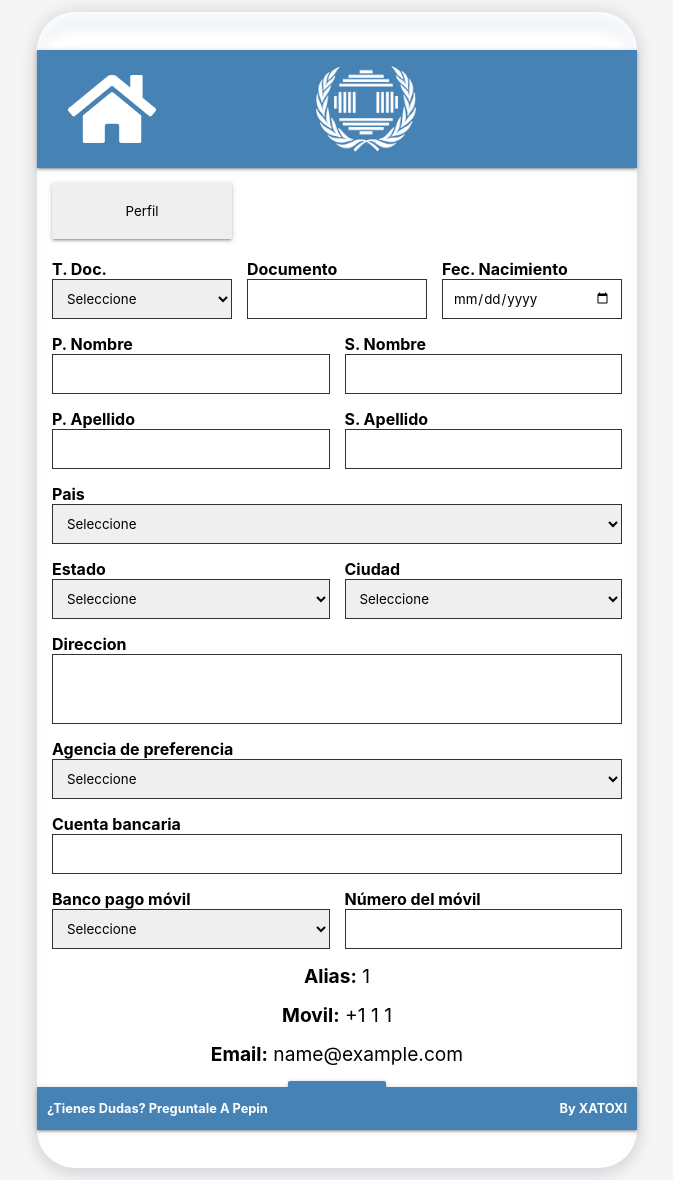
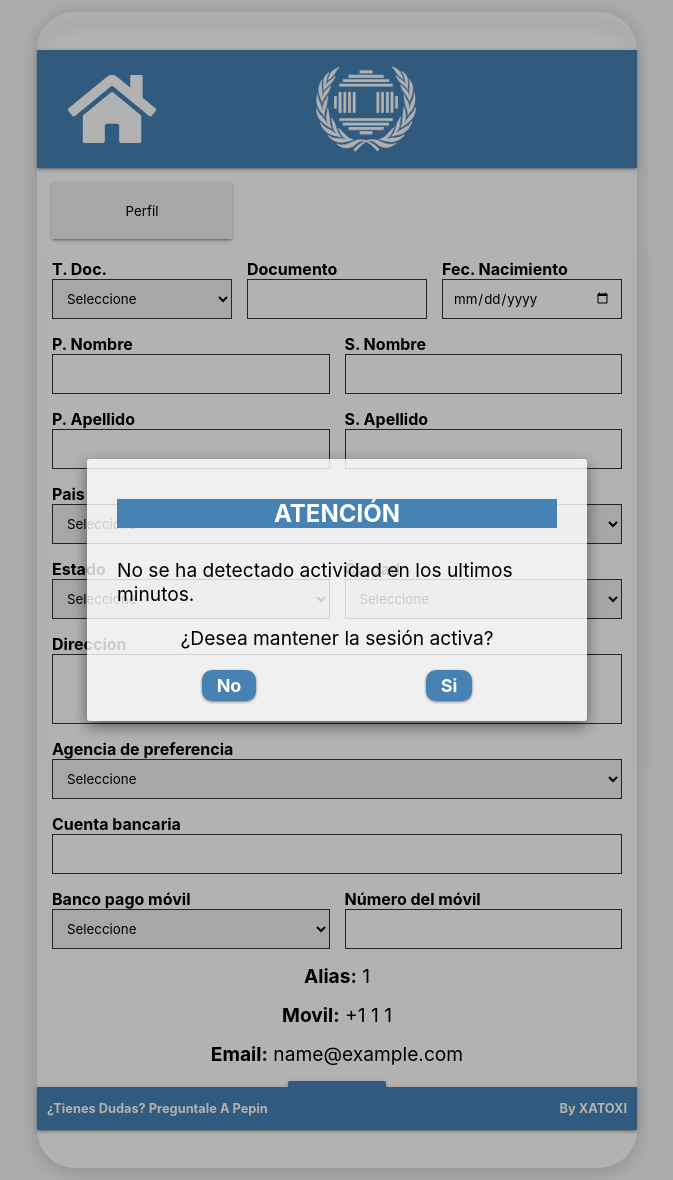
Before and after one commit to LenoviMAD/Xatoxi, a PHP site: page /perfil.php in a window 1280 px wide. Shown: the whole page, without its empty margins (303-976 px from the left). Run offline with PHP 8.4, Linux system fonts and the light colour scheme; the visitor is signed in with stand-in values (Sample User, id 1); data that the repository does not hold is empty.

Commit message:
Timer finalizado

```diff
--- a/cambio.php
+++ b/cambio.php
@@ -45,5 +45,6 @@ include './modals/operationSummary.php';
 include './modals/modalOtpVerification.php';
 include './modals/modalSuccess.php';
 include './modals/modalWrong.php';
+include './modals/modalInactividad.php';
 
 xpresentationLayer::endHtml();
--- a/css/helpers.css
+++ b/css/helpers.css
@@ -73,6 +73,7 @@ label.required:after {
 .mb15 {
     margin-bottom: 15px;
 }
+
 .pb15 {
     padding-bottom: 15px;
 }
@@ -101,3 +102,8 @@ label.required:after {
     grid-row: 1;
     text-align: end;
 }
+
+.spc-ard {
+    display: flex;
+    justify-content: space-around;
+}
--- a/envio.php
+++ b/envio.php
@@ -321,6 +321,7 @@ include './modals/modalEncomienda.php';
 include './modals/modalTransferencia.php';
 include './modals/modalWrong.php';
 include './modals/modalFirma.php';
+include './modals/modalInactividad.php';
 
 xpresentationLayer::buildFooterXatoxi();
 xpresentationLayer::endSection();
--- a/js/main.js
+++ b/js/main.js
@@ -1,7 +1,3 @@
-window.onload = function() {
-    inactivityTime();
-}
-
 //MODAL
 if (document.getElementsByClassName("openModal")) {
 
@@ -483,28 +479,3 @@ function validaNumericos(event) {
     }
     return false;
 }
-
-var inactivityTime = function() {
-    var time;
-    window.onload = resetTimer;
-    // DOM Events
-    document.onmousemove = resetTimer;
-    document.onkeypress = resetTimer;
-    document.onload = resetTimer;
-    document.onmousemove = resetTimer;
-    document.onmousedown = resetTimer; // touchscreen presses
-    document.ontouchstart = resetTimer;
-    document.onclick = resetTimer; // touchpad clicks
-    document.onscroll = resetTimer; // scrolling with arrow keys
-    document.onkeypress = resetTimer;
-
-    function logout() {
-        alert("You are now logged out.")
-            //location.href = 'logout.html'
-    }
-
-    function resetTimer() {
-        clearTimeout(time);
-        time = setTimeout(logout, 120000)
-    }
-};
--- a/js/modules/auth.js
+++ b/js/modules/auth.js
@@ -11,10 +11,10 @@ export default function init() {
 
         if (btnPin) {
             const mainMenu = document.getElementById("mainMenu");
-            inputPin.value = "3333"
-            inputTag.value = "0ec2375c72f380b44eaa0d5827ff4785"
-            // inputPin.value = "9883"
-            // inputTag.value = "miatagbuenisimo20"
+            inputPin.value = "7951"
+            inputTag.value = "cc56c60c44b115d80171f569aa80c002"
+                // inputPin.value = "9883"
+                // inputTag.value = "miatagbuenisimo20"
 
             btnPin.addEventListener('click', async e => {
                 e.preventDefault()
--- a/js/timer.js
+++ b/js/timer.js
@@ -1,4 +1,5 @@
 export default class Timer {
+    //Funcion que realiza la cuenta regresiva en las ventanas de verificationPin y OTP
     updateClock = () => {
 
         var cuentaAtras = document.getElementById('countdown');
@@ -25,42 +26,61 @@ export default class Timer {
                     cuentaAtras.style.color = 'red';
                 }
             }, 1000);
+
+            document.querySelector("[data-id='btnOtp']").addEventListener('click', async e => {
+                e.preventDefault()
+                clearInterval(valorCuentaAtras);
+            })
+            document.querySelector("[data-id='btnPin']").addEventListener('click', async e => {
+                e.preventDefault()
+                clearInterval(valorCuentaAtras);
+            })
         };
 
         countDown()
 
     }
 
+    //Funcion que contiene el temporizador de la modal Sesion inactiva
     closeWindowClock = () => {
 
-        var cuentaAtras = document.getElementById('countdown');
+        // var cuentaAtras = document.getElementById('countdown');
 
 
         function countDown() {
-            var contador = 115;
+            var contador = 5;
 
-            cuentaAtras.style.color = 'black';
+            // cuentaAtras.style.color = 'black';
 
-            cuentaAtras.textContent = contador;
+            // cuentaAtras.textContent = contador;
 
             var valorCuentaAtras = setInterval(function() {
                 if (contador > 0) {
                     contador--;
-                    cuentaAtras.textContent = contador;
+                    // cuentaAtras.textContent = contador;
                 } else {
                     clearInterval(valorCuentaAtras);
                     location.href = "./index.php";
                     //segundos.focus();
                 }
 
-                if (contador <= 3) {
-                    cuentaAtras.style.color = 'red';
-                }
+                // if (contador <= 3) {
+                //     // cuentaAtras.style.color = 'red';
+                // }
             }, 1000);
+
+            document.querySelector("[data-id='btnYes']").addEventListener('click', async e => {
+                e.preventDefault()
+                clearInterval(valorCuentaAtras);
+            })
         };
 
         countDown()
 
+
+
+
+
     }
 
 }
--- a/modals/modalInactividad.php
+++ b/modals/modalInactividad.php
@@ -2,15 +2,20 @@
     <div class="modal-dialog">
         <section class="modal-content">
             <header class="modal-header">
-                <h3 class="">Atención</h3>
+                <h1 class="modal__title">Atención</h1>
                 <button class="close-modal hidden" type="button" aria-label="close modal" data-close>✕</button>
             </header>
-            <aside class="modal-body">
-            <p>No se ha detectado actividad en los ultimos minutos.</p>
-            <div class=""><p>Desea mantener la sesión activa</p></div>
+            <aside>
+                <p>No se ha detectado actividad en los ultimos minutos.</p>
+                <div>
+                    <p class="text-center">¿Desea mantener la sesión activa?</p>
+                </div>
             </aside>
             <footer class="modal-footer">
-                <button class="modal__button" type="button" aria-label="close modal" data-close>Continuar</button>
+                <div class="spc-ard">
+                    <button class="modal__button" type="button" aria-label="close modal" data-close data-id="btnNo">No</button>
+                    <button class="modal__button" type="button" aria-label="close modal" data-close data-id="btnYes">Si</button>
+                </div>
             </footer>
         </section>
     </div>
--- a/perfil.php
+++ b/perfil.php
@@ -68,6 +68,7 @@ xpresentationLayer::endMain();
 include './modals/loader.php';
 include './modals/modalSuccess.php';
 include './modals/modalWrong.php';
+include './modals/modalInactividad.php';
 
 xpresentationLayer::buildFooterXatoxi();
 
--- a/recepcion.php
+++ b/recepcion.php
@@ -17,7 +17,7 @@ xpresentationLayer::buildOptionGrid("Recepción Remesas");
 xpresentationLayer::endSection();
 xpresentationLayer::startForm("recepcionForm");
 xpresentationLayer::startSectionTwoColumns("", "principal");
-xpresentationLayer::buildInputTextGrid("Clave Remesa", "remittances", "remittances", "", "", "", "", "", "", "", false);
+xpresentationLayer::buildInputTextGrid("Clave Remesa", "remittances", "remittances", "", 35, "", "", "", "", "", false);
 
 $data_json = $serviceCall->mgetclearencetypel(array(2, 3, 1, 4, 8, 7));
 xpresentationLayer::buildSelectJson("Forma Recepción", "formRecepcion", "formRecepcion", $data_json, "", "", "", false);
@@ -53,7 +53,7 @@ xpresentationLayer::endDiv();
 
 // Tarjeta de Debito en Divisa
 xpresentationLayer::startDivHidden("debitcardNumberSection", "grid-item-2");
-xpresentationLayer::buildInputNumberGrid("Número de Tarjeta ", "debitcardnumber", "debitcardnumber", "", "", "grid-item-2 ", "", "", false);
+xpresentationLayer::buildInputNumberGrid("Número de Tarjeta ", "debitcardnumber", "debitcardnumber", "", "", "grid-item-2 ", 20, "", false);
 xpresentationLayer::endDiv();
 xpresentationLayer::endSection();
 xpresentationLayer::buildSectionPin("recepcion", "mt20");
--- a/register.php
+++ b/register.php
@@ -39,6 +39,7 @@ include './modals/loader.php';
 include './modals/modalPinVerification.php';
 include './modals/modalSuccess.php';
 include './modals/modalWrong.php';
+include './modals/modalInactividad.php';
 
 xpresentationLayer::buildFooterXatoxi();
 
--- a/venta.php
+++ b/venta.php
@@ -86,6 +86,7 @@ include './modals/operationSummary.php';
 include './modals/modalOtpVerification.php';
 include './modals/modalSuccess.php';
 include './modals/modalWrong.php';
+include './modals/modalInactividad.php';
 
 xpresentationLayer::buildFooterXatoxi();
 
```
Also changed, not shown: compra.php (+8 -7 lines), js/main2.js (+49 -0 lines).
